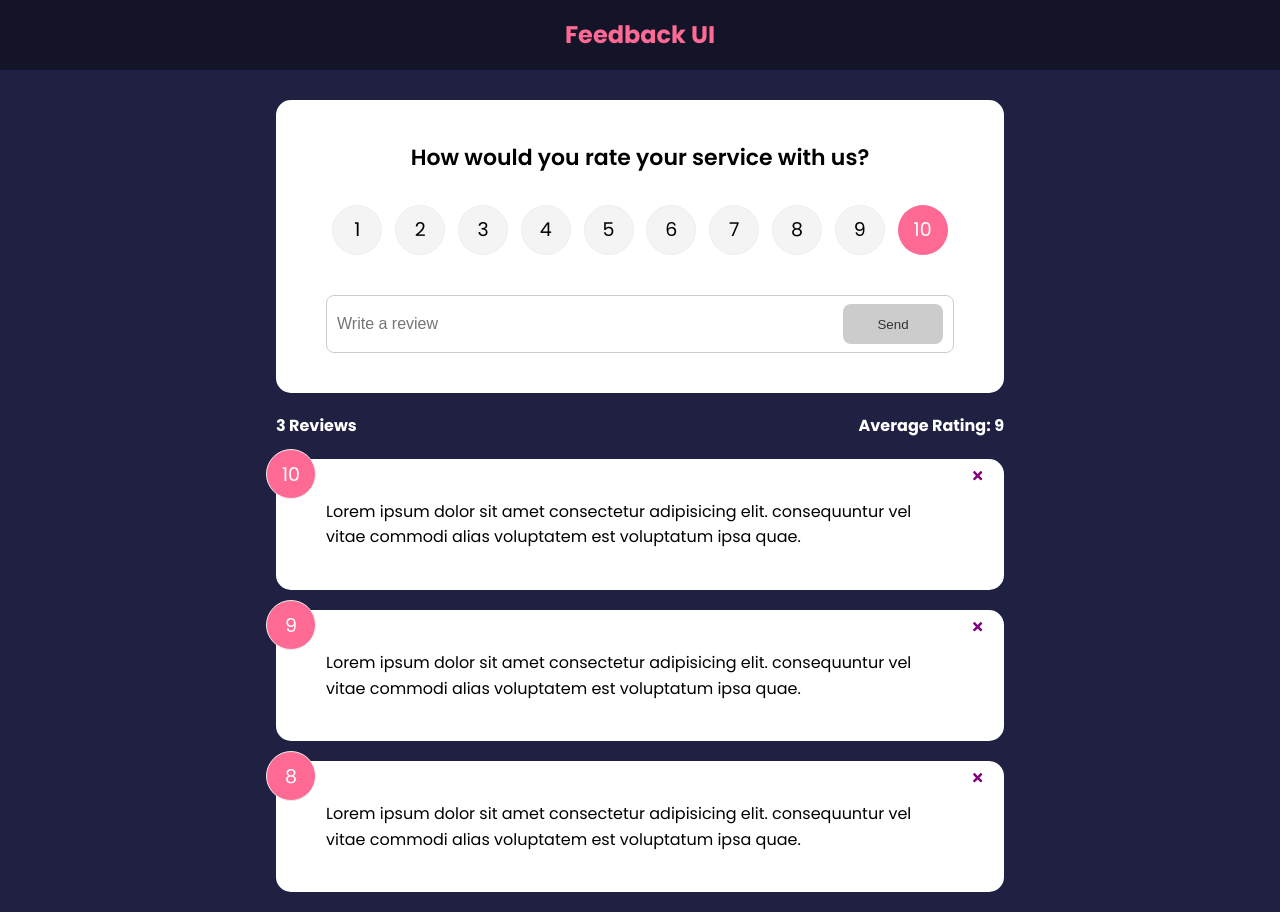
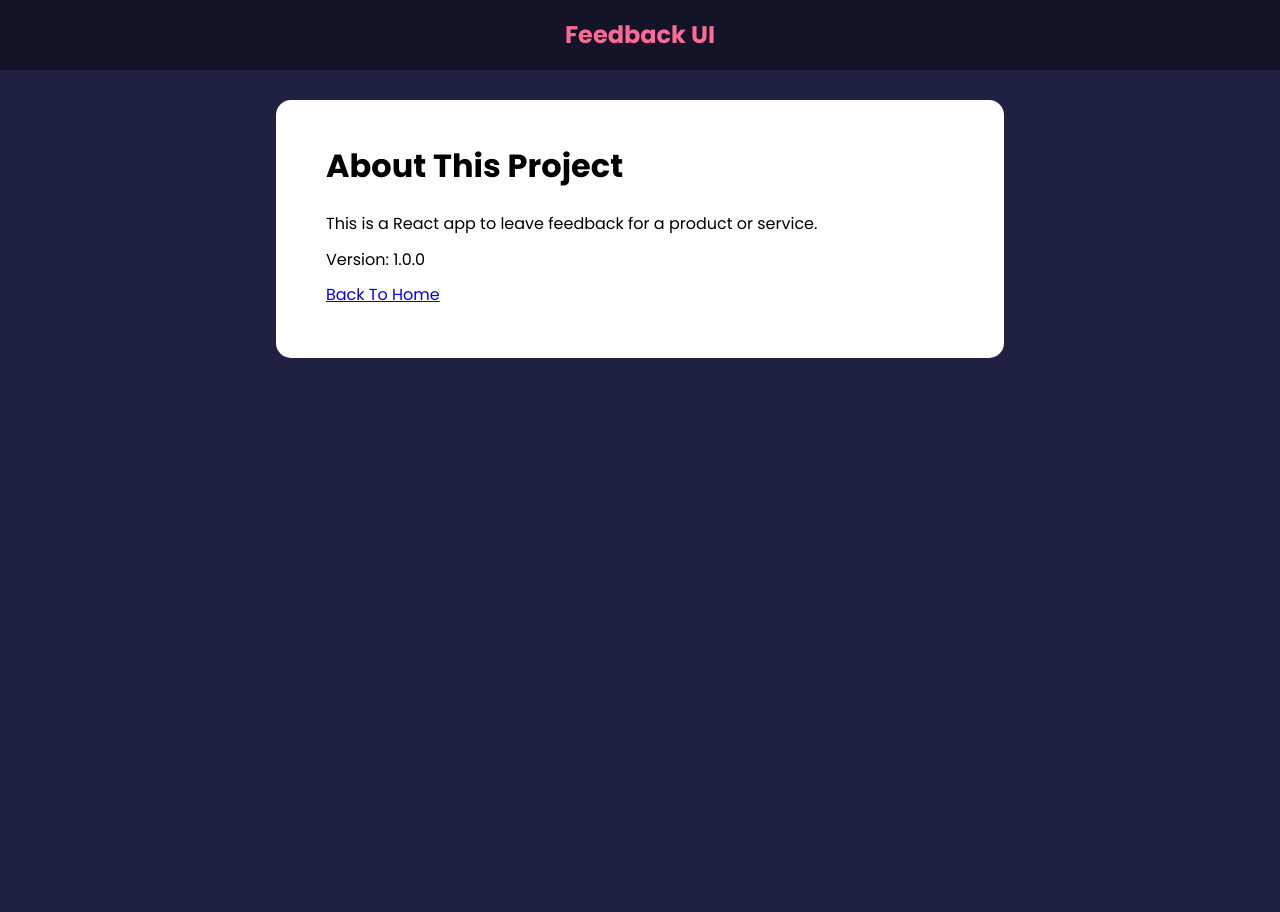
Before and after one commit to deiganM/react-feedback-app, a React (Create React App) app: page /about in a window 1280 px wide. After the commit the page ends 800 px from the top, so only its background shows below. Built offline with nearby package versions, Linux system fonts and the light colour scheme.

Commit message:
Added React router 6

```diff
--- a/package.json
+++ b/package.json
@@ -9,6 +9,7 @@
     "react": "^18.2.0",
     "react-dom": "^18.2.0",
     "react-icons": "^4.9.0",
+    "react-router-dom": "^6.13.0",
     "react-scripts": "5.0.1",
     "uuid": "^9.0.0",
     "web-vitals": "^2.1.4"
--- a/src/App.js
+++ b/src/App.js
@@ -1,10 +1,12 @@
 import { v4 as uuidv4 } from 'uuid'
+import { BrowserRouter as Router, Route, Routes} from 'react-router-dom'
 import { useState } from "react"
 import Header from "./components/Header"
 import FeedbackList from "./components/FeedbackList"
 import FeedbackData from "./data/FeedbackData"
 import FeedbackStats from "./components/FeedbackStats"
 import FeedbackForm from "./components/FeedbackForm"
+import AboutPage from './pages/AboutPage'
 
 function App() {
   // App level state
@@ -25,18 +27,28 @@
   }
 
   return (
-    <>
-      {/* <Header text='Hello World' />
-        - <Header /> is using a default prop now
-      */}
+    <Router>
       <Header />
       <div className="container">
-        <FeedbackForm handleAdd={addFeedback} />
-        <FeedbackStats feedback={feedback} />
-        {/* To add state to the 'FeedbackList' component, create a prop */}
-        <FeedbackList feedback={feedback} handleDelete={deleteFeedback} />
+        <Routes>
+          <Route
+            exact
+            path="/"
+            element={
+              <>
+                <FeedbackForm handleAdd={addFeedback} />
+                <FeedbackStats feedback={feedback} />
+                {/* To add state to the 'FeedbackList' component, create a prop */}
+                <FeedbackList
+                  feedback={feedback}
+                  handleDelete={deleteFeedback}
+                />
+              </>
+            }></Route>
+          <Route path="/about" element={<AboutPage />} />
+        </Routes>
       </div>
-    </>
+    </Router>
   )
 }
 
--- /dev/null
+++ b/src/pages/AboutPage.jsx
@@ -0,0 +1,19 @@
+import Card from '../components/shared/Card'
+
+function AboutPage() {
+  return (
+    <Card>
+      <div className="about">
+        <h1>About This Project</h1>
+        <p>This is a React app to leave feedback for a product or service.</p>
+        <p>Version: 1.0.0</p>
+
+        <p>
+          <a href="/">Back To Home</a>
+        </p>
+      </div>
+    </Card>
+  )
+}
+
+export default AboutPage
```
Also changed, not shown: 1 other file (tests, documents, lock files or other folders).
